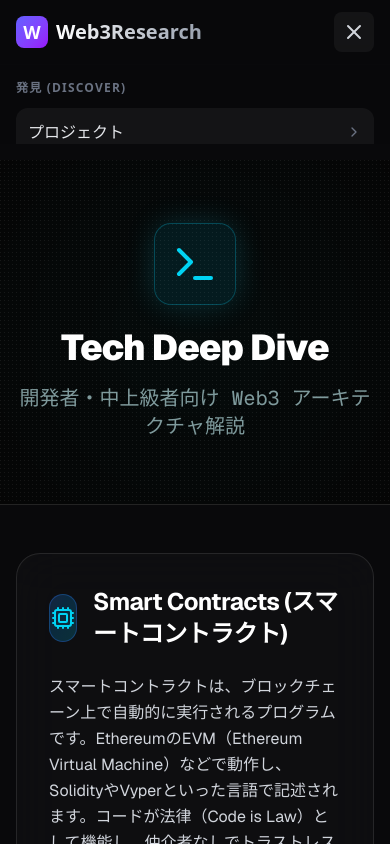
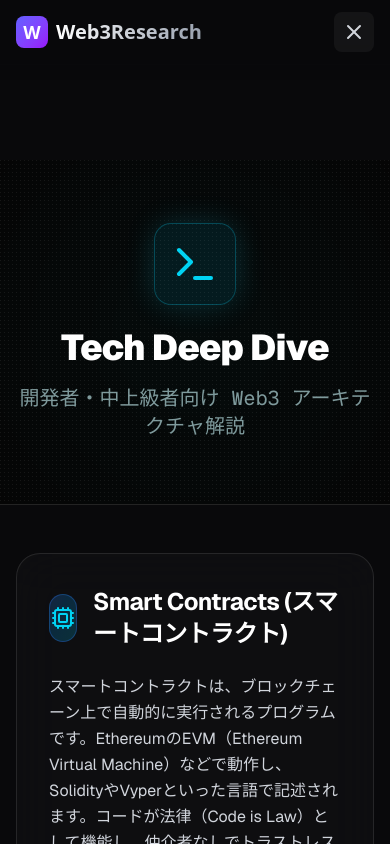
Before and after one commit to liangk88888/web3-research-platform, a Next.js app: page /advanced in a window 390 px wide. Both pictures are taken after a click on the button "Menu". Shown: the top 844 px of the page. Built offline with nearby package versions, Linux system fonts and the light colour scheme; no server answers.

Commit message:
fix: clean up UI bugs (MobileNav spacing, nested layout/footers)

```diff
--- a/src/app/page.tsx
+++ b/src/app/page.tsx
@@ -23,9 +23,7 @@ export default async function Home() {
   ]);
 
   return (
-    <div className="min-h-screen bg-background text-foreground flex flex-col font-sans">
-
-
+    <>
       <main className="flex-1 w-full relative">
         <Hero />
 
@@ -48,11 +46,6 @@ export default async function Home() {
           </div>
         </section>
       </main>
-
-      <footer className="border-t border-white/10 py-12 text-center text-gray-500 mt-20">
-        <p className="text-sm">© 2024 Web3Research. {dict.common.footerRights}</p>
-        <p className="text-xs mt-2 opacity-50">{dict.common.footerData}</p>
-      </footer>
-    </div>
+    </>
   );
 }
--- a/src/components/MobileNav.tsx
+++ b/src/components/MobileNav.tsx
@@ -30,49 +30,49 @@ export default function MobileNav({ dict, locale }: MobileNavProps) {
 
             {/* Full screen overlay menu */}
             {isOpen && (
-                <div className="fixed inset-0 top-16 bg-background/95 backdrop-blur-xl z-40 overflow-y-auto pb-20 fade-in-up">
-                    <div className="flex flex-col p-4 gap-6">
+                <div className="fixed inset-0 top-16 bg-background/95 backdrop-blur-xl z-40 overflow-y-auto pb-4 fade-in-up">
+                    <div className="flex flex-col p-4 gap-4">
 
                         {/* Discover Group */}
-                        <div className="space-y-3">
-                            <h3 className="text-xs font-bold text-gray-500 uppercase tracking-widest">{dict.navGroups.discover}</h3>
-                            <div className="flex flex-col gap-2">
-                                <Link href="/" onClick={() => setIsOpen(false)} className="flex items-center justify-between p-3 rounded-xl bg-white/5 text-gray-200 active:bg-white/10">
+                        <div className="space-y-2">
+                            <h3 className="text-[10px] font-bold text-gray-500 uppercase tracking-widest">{dict.navGroups.discover}</h3>
+                            <div className="flex flex-col gap-1.5">
+                                <Link href="/" onClick={() => setIsOpen(false)} className="flex items-center justify-between p-2.5 rounded-xl bg-white/5 text-gray-200 active:bg-white/10 text-sm">
                                     <span>{dict.nav.projects}</span> <ChevronRight size={16} className="text-gray-500" />
                                 </Link>
-                                <Link href="/dashboard" onClick={() => setIsOpen(false)} className="flex items-center justify-between p-3 rounded-xl bg-white/5 text-gray-200 active:bg-white/10">
+                                <Link href="/dashboard" onClick={() => setIsOpen(false)} className="flex items-center justify-between p-2.5 rounded-xl bg-white/5 text-gray-200 active:bg-white/10 text-sm">
                                     <span>{dict.nav.dashboard}</span> <ChevronRight size={16} className="text-gray-500" />
                                 </Link>
-                                <Link href="/airdrop" onClick={() => setIsOpen(false)} className="flex items-center justify-between p-3 rounded-xl bg-green-500/10 text-green-400 active:bg-green-500/20 border border-green-500/20">
-                                    <div className="flex items-center gap-2"><Gift size={18} /> {dict.nav.airdrop}</div> <ChevronRight size={16} className="text-green-500/50" />
+                                <Link href="/airdrop" onClick={() => setIsOpen(false)} className="flex items-center justify-between p-2.5 rounded-xl bg-green-500/10 text-green-400 active:bg-green-500/20 border border-green-500/20 text-sm">
+                                    <div className="flex items-center gap-2"><Gift size={16} /> {dict.nav.airdrop}</div> <ChevronRight size={16} className="text-green-500/50" />
                                 </Link>
                             </div>
                         </div>
 
                         {/* Learn Group */}
-                        <div className="space-y-3">
-                            <h3 className="text-xs font-bold text-gray-500 uppercase tracking-widest">{dict.navGroups.learn}</h3>
-                            <div className="flex flex-col gap-2">
-                                <Link href="/guide" onClick={() => setIsOpen(false)} className="flex items-center justify-between p-3 rounded-xl bg-white/5 text-gray-200 active:bg-white/10">
+                        <div className="space-y-2">
+                            <h3 className="text-[10px] font-bold text-gray-500 uppercase tracking-widest">{dict.navGroups.learn}</h3>
+                            <div className="flex flex-col gap-1.5">
+                                <Link href="/guide" onClick={() => setIsOpen(false)} className="flex items-center justify-between p-2.5 rounded-xl bg-white/5 text-gray-200 active:bg-white/10 text-sm">
                                     <span>{dict.nav.manual}</span> <ChevronRight size={16} className="text-gray-500" />
                                 </Link>
-                                <Link href="/advanced" onClick={() => setIsOpen(false)} className="flex items-center justify-between p-3 rounded-xl bg-gradient-to-r from-indigo-500/10 to-transparent border border-indigo-500/20 text-cyan-400 active:bg-indigo-500/20">
+                                <Link href="/advanced" onClick={() => setIsOpen(false)} className="flex items-center justify-between p-2.5 rounded-xl bg-gradient-to-r from-indigo-500/10 to-transparent border border-indigo-500/20 text-cyan-400 active:bg-indigo-500/20 text-sm">
                                     <span>{dict.nav.techDive}</span> <ChevronRight size={16} className="text-indigo-400/50" />
                                 </Link>
                             </div>
                         </div>
 
                         {/* Services Group */}
-                        <div className="space-y-3">
-                            <h3 className="text-xs font-bold text-gray-500 uppercase tracking-widest">{dict.navGroups.services}</h3>
-                            <div className="flex flex-col gap-2">
-                                <Link href="/portfolio" onClick={() => setIsOpen(false)} className="flex items-center justify-between p-3 rounded-xl bg-yellow-500/10 text-yellow-400 active:bg-yellow-500/20 border border-yellow-500/20">
-                                    <div className="flex items-center gap-2"><Star size={18} /> {dict.nav.portfolio}</div> <ChevronRight size={16} className="text-yellow-500/50" />
+                        <div className="space-y-2">
+                            <h3 className="text-[10px] font-bold text-gray-500 uppercase tracking-widest">{dict.navGroups.services}</h3>
+                            <div className="flex flex-col gap-1.5">
+                                <Link href="/portfolio" onClick={() => setIsOpen(false)} className="flex items-center justify-between p-2.5 rounded-xl bg-yellow-500/10 text-yellow-400 active:bg-yellow-500/20 border border-yellow-500/20 text-sm">
+                                    <div className="flex items-center gap-2"><Star size={16} /> {dict.nav.portfolio}</div> <ChevronRight size={16} className="text-yellow-500/50" />
                                 </Link>
-                                <Link href="/request" onClick={() => setIsOpen(false)} className="flex items-center justify-between p-3 rounded-xl bg-white/5 text-gray-200 active:bg-white/10">
+                                <Link href="/request" onClick={() => setIsOpen(false)} className="flex items-center justify-between p-2.5 rounded-xl bg-white/5 text-gray-200 active:bg-white/10 text-sm">
                                     <span>{dict.nav.request}</span> <ChevronRight size={16} className="text-gray-500" />
                                 </Link>
-                                <Link href="/pricing" onClick={() => setIsOpen(false)} className="flex items-center justify-between p-3 rounded-xl bg-white/5 text-gray-200 active:bg-white/10">
+                                <Link href="/pricing" onClick={() => setIsOpen(false)} className="flex items-center justify-between p-2.5 rounded-xl bg-white/5 text-gray-200 active:bg-white/10 text-sm">
                                     <span>{dict.nav.pricing}</span> <ChevronRight size={16} className="text-gray-500" />
                                 </Link>
                             </div>
```
